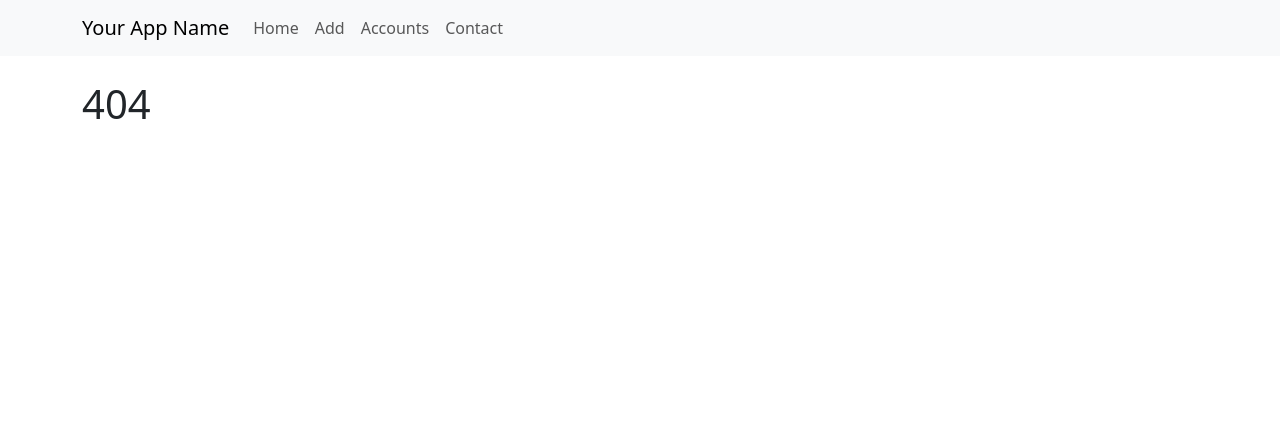
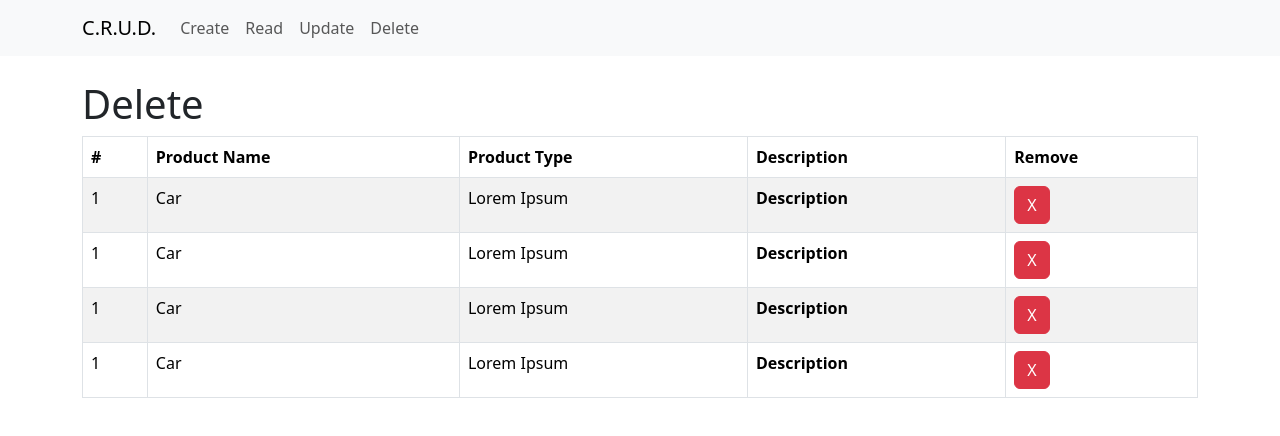
Before and after one commit to RichardMarkRoss/crudapp, a React (Create React App) app: page /delete in a window 1280 px wide. Before the commit this address had no page. Shown: the top 436 px of the page. Built offline with nearby package versions, Linux system fonts and the light colour scheme.

Commit message:
lay decided for the CRUD webpage

```diff
--- a/src/App.js
+++ b/src/App.js
@@ -1,21 +1,22 @@
 import ReactDOM from "react-dom/client";
 import { BrowserRouter, Routes, Route } from "react-router-dom";
 import Layout from "./Components/Layout";
-import Home from "./Components/Home";
-import Add from "./Components/Add";
-import Contact from "./Components/Contacts";
+import Create from "./Components/Create";
+import Read from "./Components/Read";
+import Delete from "./Components/Delete"; // contacts delete
 import NoPage from "./Components/NoPage";
-import Accounts from "./Components/Accounts";
+import Update from "./Components/Update"; //accounts update
 
 export default function App() {
   return (
     <BrowserRouter>
       <Routes>
         <Route path="/" element={<Layout />}>
-          <Route index element={<Home />} />
-          <Route path="add" element={<Add />} />
-          <Route path="accounts" element={<Accounts />} />
-          <Route path="contact" element={<Contact />} />
+          <Route index element={<Read />} />
+          <Route path="create" element={<Create />} />
+          <Route path="read" element={<Read />} />
+          <Route path="update" element={<Update />} />
+          <Route path="delete" element={<Delete />} />
           <Route path="*" element={<NoPage />} />
         </Route>
       </Routes>
--- a/src/Components/Accounts.js
+++ /dev/null
@@ -1,5 +0,0 @@
-const Accounts = () => {
-    return <h1>Accounts</h1>;
-  };
-
-  export default Accounts;
--- a/src/Components/Contacts.js
+++ /dev/null
@@ -1,5 +0,0 @@
-const Contact = () => {
-    return <h1>Contact Me</h1>;
-  };
-
-  export default Contact;
--- /dev/null
+++ b/src/Components/Create.js
@@ -0,0 +1,43 @@
+import Button from 'react-bootstrap/Button';
+import Col from 'react-bootstrap/Col';
+import Form from 'react-bootstrap/Form';
+import Row from 'react-bootstrap/Row';
+
+const Create = () => {
+    return <div>
+    <h1>Add</h1>
+
+    <Form>
+    <Row className="mb-3">
+      <Form.Group as={Col} controlId="formGridEmail">
+        <Form.Label>Name</Form.Label>
+        <Form.Control type="text" placeholder="Enter Prduct Name" />
+      </Form.Group>
+
+      <Form.Group as={Col} controlId="formGridState">
+      <Form.Label>Product Type</Form.Label>
+      <Form.Select defaultValue="Choose...">
+        <option>Choose...</option>
+        <option>Home</option>
+        <option>Garden</option>
+        <option>Kitchen</option>
+        <option>Bathroom</option>
+        <option>Other</option>
+      </Form.Select>
+    </Form.Group>
+    </Row>
+
+    <Form.Group className="mb-3" controlId="formGridAddress1">
+      <Form.Label>Product Description</Form.Label>
+      <Form.Control placeholder="Lorem Ipsum" />
+    </Form.Group>
+
+    <Button variant="primary" type="submit">
+      Submit
+    </Button>
+  </Form>
+
+    </div>;
+  };
+
+  export default Create;
--- /dev/null
+++ b/src/Components/Delete.js
@@ -0,0 +1,52 @@
+import Table from 'react-bootstrap/Table';
+import Button from 'react-bootstrap/Button';
+const Delete = () => {
+    return <div>
+    <h1>Delete</h1>
+
+    <Table striped bordered hover>
+    <thead>
+      <tr>
+        <th>#</th>
+        <th>Product Name</th>
+        <th>Product Type</th>
+        <th>Description</th>
+        <th>Remove</th>
+      </tr>
+    </thead>
+    <tbody>
+        <tr>
+            <td>1</td>
+            <td>Car</td>
+            <td>Lorem Ipsum</td>
+            <th>Description</th>
+            <th><Button variant="danger">X</Button>{' '}</th>
+        </tr>
+        <tr>
+            <td>1</td>
+            <td>Car</td>
+            <td>Lorem Ipsum</td>
+            <th>Description</th>
+            <th><Button variant="danger">X</Button>{' '}</th>
+        </tr>
+        <tr>
+            <td>1</td>
+            <td>Car</td>
+            <td>Lorem Ipsum</td>
+            <th>Description</th>
+            <th><Button variant="danger">X</Button>{' '}</th>
+        </tr>
+        <tr>
+            <td>1</td>
+            <td>Car</td>
+            <td>Lorem Ipsum</td>
+            <th>Description</th>
+            <th><Button variant="danger">X</Button>{' '}</th>
+        </tr>
+
+    </tbody>
+  </Table>
+    </div>;
+  };
+
+  export default Delete;
--- a/src/Components/Home.js
+++ /dev/null
@@ -1,5 +0,0 @@
-const Home = () => {
-    return <h1>Home</h1>;
-  };
-
-  export default Home;
--- a/src/Components/Layout.js
+++ b/src/Components/Layout.js
@@ -7,7 +7,7 @@ const Layout = () => {
       <nav className="navbar navbar-expand-lg navbar-light bg-light">
         <div className="container">
           <Link className="navbar-brand" to="/">
-            Your App Name
+            C.R.U.D.
           </Link>
           <button
             className="navbar-toggler"
@@ -23,23 +23,23 @@ const Layout = () => {
           <div className="collapse navbar-collapse" id="navbarNav">
             <ul className="navbar-nav">
               <li className="nav-item">
-                <Link className="nav-link" to="/">
-                  Home
+                <Link className="nav-link" to="/create">
+                  Create
                 </Link>
               </li>
               <li className="nav-item">
-                <Link className="nav-link" to="/add">
-                  Add
+                <Link className="nav-link" to="/read">
+                  Read
                 </Link>
               </li>
               <li className="nav-item">
-                <Link className="nav-link" to="/accounts">
-                  Accounts
+                <Link className="nav-link" to="/update">
+                  Update
                 </Link>
               </li>
               <li className="nav-item">
-                <Link className="nav-link" to="/contact">
-                  Contact
+                <Link className="nav-link" to="/delete">
+                  Delete
                 </Link>
               </li>
             </ul>
--- /dev/null
+++ b/src/Components/Read.js
@@ -0,0 +1,52 @@
+import Table from 'react-bootstrap/Table';
+
+const Read = () => {
+    return <div>
+    <h1>Read</h1>
+
+    <Table striped bordered hover>
+    <thead>
+      <tr>
+        <th>#</th>
+        <th>Product Name</th>
+        <th>Product Type</th>
+        <th>Description</th>
+      </tr>
+    </thead>
+    <tbody>
+        <tr>
+            <td>1</td>
+            <td>Car</td>
+            <td>Lorem Ipsum</td>
+            <td>asdf asdf asdf</td>
+        </tr>
+        <tr>
+            <td>2</td>
+            <td>House</td>
+            <td>Thornton</td>
+            <td>Big and best</td>
+        </tr>
+        <tr>
+            <td>2</td>
+            <td>House</td>
+            <td>Thornton</td>
+            <td>Big and best</td>
+        </tr>
+        <tr>
+            <td>2</td>
+            <td>House</td>
+            <td>Thornton</td>
+            <td>Big and best</td>
+        </tr>
+        <tr>
+            <td>2</td>
+            <td>House</td>
+            <td>Thornton</td>
+            <td>Big and best</td>
+        </tr>
+    </tbody>
+  </Table>
+    </div>;
+  };
+
+  export default Read;
--- a/src/Components/Add.js
+++ b/src/Components/Update.js
@@ -3,9 +3,9 @@ import Col from 'react-bootstrap/Col';
 import Form from 'react-bootstrap/Form';
 import Row from 'react-bootstrap/Row';
 
-const Add = () => {
+const Update = () => {
     return <div>
-    <h1>Add</h1>
+    <h1>Update</h1>
 
     <Form>
     <Row className="mb-3">
@@ -40,4 +40,4 @@ const Add = () => {
     </div>;
   };
 
-  export default Add;
+  export default Update;
```
Also changed, not shown: src/App.css (line endings or trailing spaces).
